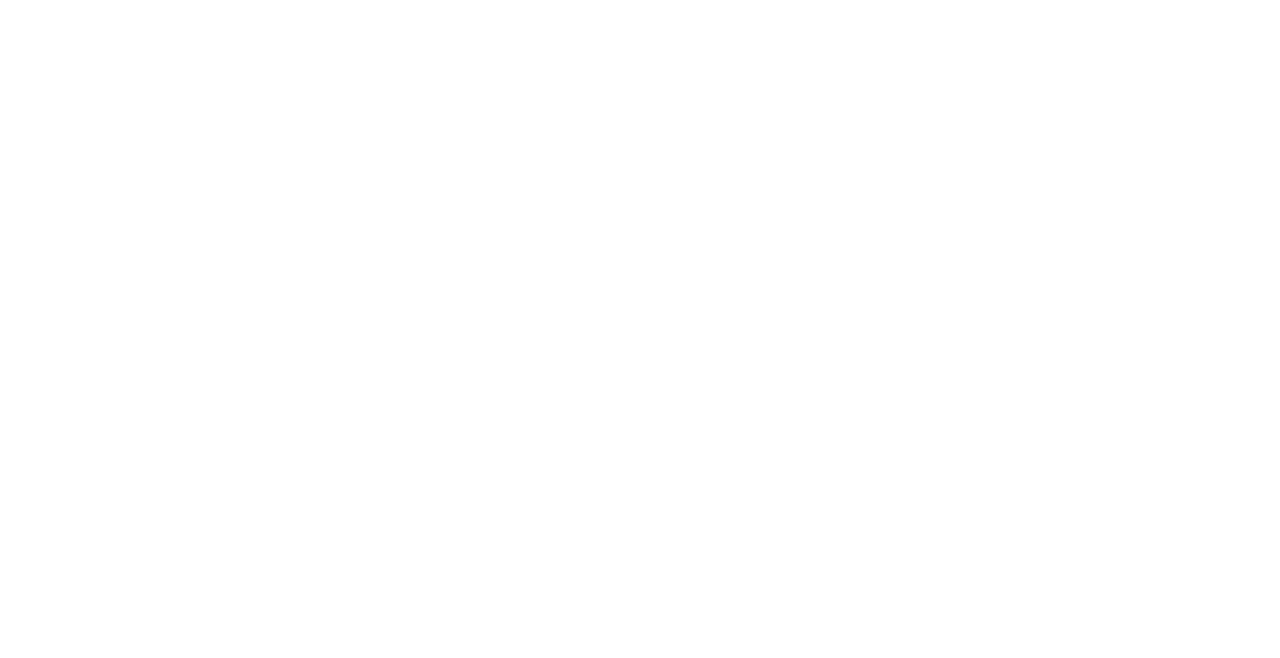
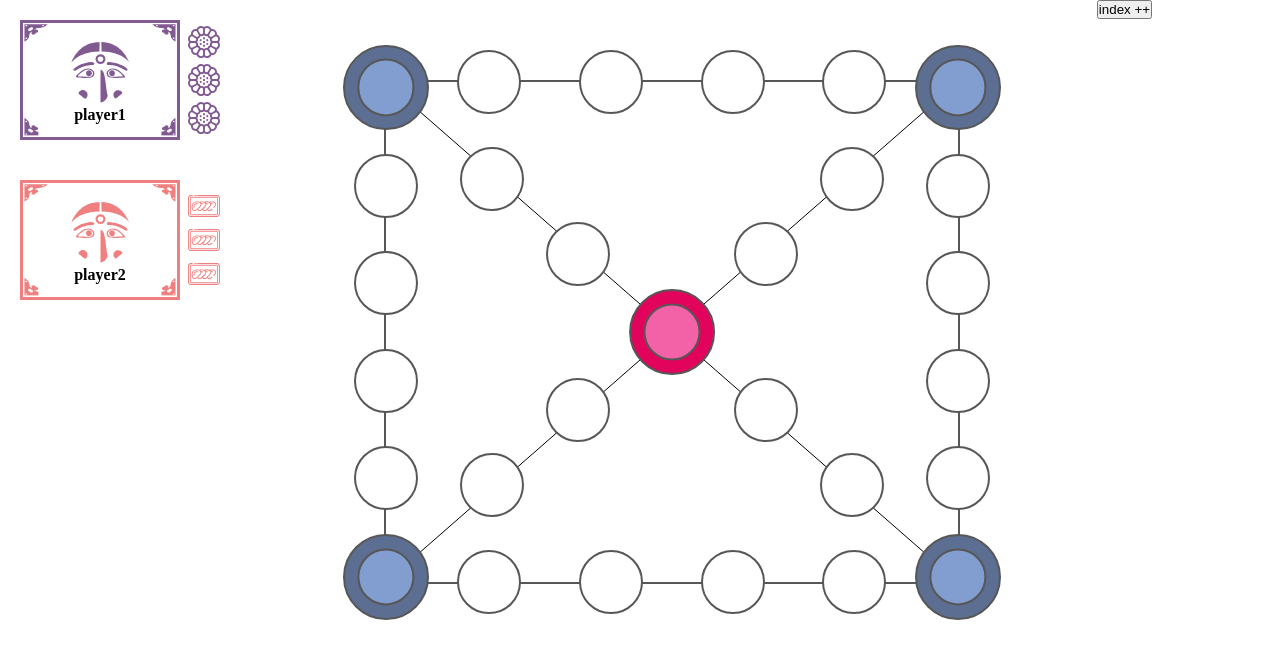
Before and after one commit to YutjjakNori/main, a Next.js app in the folder front-yut/: page /game in a window 1280 px wide. Shown: the top 658 px of the page. Built offline with nearby package versions, Linux system fonts and the light colour scheme.

Commit message:
Feat : 윷 말 리스트 atom 적용

```diff
--- a/front-yut/pages/game/index.tsx
+++ b/front-yut/pages/game/index.tsx
@@ -1,7 +1,135 @@
 //게임 화면
 
+import PlayerCompo, {
+  PlayerCompoProps,
+} from "@/present/component/PlayerCompo/PlayerCompo";
+import YutBoardCompo from "@/present/component/YutBoardCompo/YutBoardCompo";
+import { YutPieceCompoProps } from "@/present/component/YutPieceCompo/YutPieceCompo";
+import { colors } from "@/styles/theme";
+import { YutPieceType } from "@/types/game/YutPieceTypes";
+import { useEffect, useState } from "react";
+import { YutPieceListState } from "@/store/GameStore";
+import { useRecoilState } from "recoil";
+
+//사용자의 초기 말 3개 생성
+const createUserPieceList = (
+  userId: string,
+  pieceType: YutPieceType,
+): Array<YutPieceCompoProps> => {
+  const list: Array<YutPieceCompoProps> = [];
+  for (let i = 1; i <= 3; i++) {
+    list.push({
+      userId: userId,
+      pieceId: i,
+      pieceType: pieceType,
+      state: "NotStarted",
+      appendedCount: 1,
+      position: -1,
+    });
+  }
+  return list;
+};
+
+//플레이어 전체의 말 리스트 생성
+const createAllPieceList = (userList: Array<PlayerCompoProps>) => {
+  let pieceTmp: Array<YutPieceCompoProps> = [];
+
+  userList.forEach((user, index) => {
+    let type: YutPieceType = "flowerRice";
+
+    if (index == 1) type = "songpyeon";
+    else if (index === 2) type = "ssukRice";
+    else type = "yakgwa";
+
+    const pieces = createUserPieceList(user.userId, type);
+    pieceTmp = pieceTmp.concat(pieces);
+  });
+
+  return pieceTmp;
+};
+
+interface UserInfoType {
+  userId: string;
+  playerName: string;
+  profileImage: string;
+}
+
 const Game = () => {
-  return <></>;
+  const [userList, setUserList] = useState<Array<PlayerCompoProps>>([]);
+  const [pieceList, setPieceList] = useRecoilState(YutPieceListState);
+  const [index, setIndex] = useState(0);
+
+  useEffect(() => {
+    //TODO : 서버에서 사용자 정보를 받아오는걸로 변경
+    const list: Array<UserInfoType> = [
+      {
+        playerName: "player1",
+        profileImage: "",
+        userId: "1",
+      },
+      {
+        playerName: "player2",
+        profileImage: "",
+        userId: "2",
+      },
+    ];
+
+    const playerList: Array<PlayerCompoProps> = list.map((user, index) => {
+      return {
+        ...user,
+        color: colors.gamePlayer[index],
+      };
+    });
+
+    setUserList([...playerList]);
+    const pieceInitialList = createAllPieceList(list);
+    setPieceList(pieceInitialList);
+  }, []);
+
+  const testMove = () => {
+    setIndex((current) => current + 1);
+    const list: Array<YutPieceCompoProps> = pieceList.map((piece, count) => {
+      const tmp = { ...piece };
+      if (count === 0) {
+        tmp.position = index;
+      }
+      return tmp;
+    });
+    setPieceList(list);
+  };
+
+  return (
+    <div>
+      <div
+        style={{
+          position: "absolute",
+          display: "flex",
+          flexDirection: "column",
+          gap: "5vh",
+          top: "20px",
+          left: "20px",
+        }}
+      >
+        {userList.map((user) => (
+          <PlayerCompo key={user.playerName} {...user} />
+        ))}
+      </div>
+
+      <div
+        style={{
+          position: "absolute",
+          paddingTop: "10vh",
+          paddingLeft: "30vw",
+          zIndex: -1,
+        }}
+      >
+        <YutBoardCompo />
+      </div>
+      <div style={{ position: "absolute", right: "10%" }}>
+        <button onClick={testMove}>index ++</button>
+      </div>
+    </div>
+  );
 };
 
 export default Game;
--- a/front-yut/present/common/GameProfile/GameProfile.tsx
+++ b/front-yut/present/common/GameProfile/GameProfile.tsx
@@ -79,3 +79,4 @@ const GameProfile = ({
 };
 
 export default GameProfile;
+export type { GameProfileProps };
--- /dev/null
+++ b/front-yut/present/component/PlayerCompo/PlayerCompo.style.tsx
@@ -0,0 +1,18 @@
+import styled from "styled-components";
+
+const Container = styled.div`
+  display: flex;
+  flex-direction: row;
+  gap: 0.5rem;
+`;
+
+const PieceWrapper = styled.div`
+  position: relative;
+  display: flex;
+  flex-direction: column;
+  justify-content: center;
+  align-items: center;
+  gap: 2%;
+`;
+
+export { Container, PieceWrapper };
--- /dev/null
+++ b/front-yut/present/component/PlayerCompo/PlayerCompo.tsx
@@ -0,0 +1,57 @@
+import GameProfile from "@/present/common/GameProfile/GameProfile";
+import { YutPieceListState } from "@/store/GameStore";
+import { StaticImageData } from "next/image";
+import YutPieceCompo, {
+  YutPieceCompoProps,
+} from "../YutPieceCompo/YutPieceCompo";
+import * as style from "./PlayerCompo.style";
+import { useRecoilValue } from "recoil";
+import { useState, useEffect } from "react";
+
+interface PlayerCompoProps {
+  profileImage?: string | StaticImageData;
+  playerName: string;
+  color?: string;
+  timerSeconds?: number;
+  userId: string;
+}
+
+const PlayerCompo = ({
+  userId,
+  profileImage,
+  playerName,
+  color,
+  timerSeconds,
+}: PlayerCompoProps) => {
+  const pieceList = useRecoilValue(YutPieceListState);
+  const [notStartedPieceList, setNotStartedPieceList] = useState<
+    Array<YutPieceCompoProps>
+  >([]);
+
+  useEffect(() => {
+    const list = pieceList.filter(
+      (piece) => piece.userId === userId && piece.state === "NotStarted",
+    );
+    setNotStartedPieceList(list);
+  }, [pieceList]);
+  return (
+    <>
+      <style.Container>
+        <GameProfile
+          playerName={playerName}
+          profileImage={profileImage}
+          color={color}
+          timerSeconds={timerSeconds}
+        />
+        <style.PieceWrapper>
+          {notStartedPieceList?.map((piece, index) => {
+            return <YutPieceCompo key={index} {...piece} />;
+          })}
+        </style.PieceWrapper>
+      </style.Container>
+    </>
+  );
+};
+
+export type { PlayerCompoProps };
+export default PlayerCompo;
--- a/front-yut/present/component/YutBoardCompo/YutBoardCompo.tsx
+++ b/front-yut/present/component/YutBoardCompo/YutBoardCompo.tsx
@@ -1,49 +1,117 @@
+import { useEffect, useState } from "react";
+import { YutPieceCompoProps } from "../YutPieceCompo/YutPieceCompo";
 import CornerPoint from "./CornerPoint";
+import MiniPoint from "./MiniPoint";
 import * as style from "./YutBoardCompo.style";
+import { useRecoilState } from "recoil";
+import { YutPieceListState } from "@/store/GameStore";
+
+const PieceFilter = (index: number, pieceList: Array<YutPieceCompoProps>) => {
+  return pieceList.filter((piece) => piece.position === index);
+};
 
 const YutBoardCompo = () => {
+  const [pieceList] = useRecoilState(YutPieceListState);
+
   return (
     <>
       <style.Container>
-        <CornerPoint type={"blue"} point="leftTop" />
-        <CornerPoint type={"blue"} point="leftBottom" />
-        <CornerPoint type={"blue"} point="rightTop" />
-        <CornerPoint type={"blue"} point="rightBottom" />
-        <CornerPoint type={"pink"} point="center" />
+        <CornerPoint
+          id={"point-10"}
+          type={"blue"}
+          point="leftTop"
+          pieceList={PieceFilter(10, pieceList)}
+        />
+        <CornerPoint
+          id={"point-15"}
+          type={"blue"}
+          point="leftBottom"
+          pieceList={PieceFilter(15, pieceList)}
+        />
+        <CornerPoint
+          id={"point-5"}
+          type={"blue"}
+          point="rightTop"
+          pieceList={PieceFilter(5, pieceList)}
+        />
+        <CornerPoint
+          id={"point-0"}
+          type={"blue"}
+          point="rightBottom"
+          pieceList={PieceFilter(0, pieceList)}
+        />
+        <CornerPoint
+          id={"point-22 point-27"}
+          type={"pink"}
+          point="center"
+          pieceList={PieceFilter(22, pieceList) || PieceFilter(27, pieceList)}
+        />
         <style.MiniList className="miniTop">
-          <style.MiniPoint />
-          <style.MiniPoint />
-          <style.MiniPoint />
-          <style.MiniPoint />
+          <MiniPoint id="point-9" pieceList={PieceFilter(9, pieceList)} />
+          <MiniPoint id="point-8" pieceList={PieceFilter(8, pieceList)} />
+          <MiniPoint id="point-7" pieceList={PieceFilter(7, pieceList)} />
+          <MiniPoint id="point-6" pieceList={PieceFilter(6, pieceList)} />
         </style.MiniList>
         <style.MiniList className="miniLeft">
-          <style.MiniPoint />
-          <style.MiniPoint />
-          <style.MiniPoint />
-          <style.MiniPoint />
+          <MiniPoint id="point-11" pieceList={PieceFilter(11, pieceList)} />
+          <MiniPoint id="point-12" pieceList={PieceFilter(12, pieceList)} />
+          <MiniPoint id="point-13" pieceList={PieceFilter(13, pieceList)} />
+          <MiniPoint id="point-14" pieceList={PieceFilter(14, pieceList)} />
         </style.MiniList>
         <style.MiniList className="miniBottom">
-          <style.MiniPoint />
-          <style.MiniPoint />
-          <style.MiniPoint />
-          <style.MiniPoint />
+          <MiniPoint id="point-16" pieceList={PieceFilter(16, pieceList)} />
+          <MiniPoint id="point-17" pieceList={PieceFilter(17, pieceList)} />
+          <MiniPoint id="point-18" pieceList={PieceFilter(18, pieceList)} />
+          <MiniPoint id="point-19" pieceList={PieceFilter(19, pieceList)} />
         </style.MiniList>
         <style.MiniList className="miniRight">
-          <style.MiniPoint />
-          <style.MiniPoint />
-          <style.MiniPoint />
-          <style.MiniPoint />
+          <MiniPoint id="point-4" pieceList={PieceFilter(4, pieceList)} />
+          <MiniPoint id="point-3" pieceList={PieceFilter(3, pieceList)} />
+          <MiniPoint id="point-2" pieceList={PieceFilter(2, pieceList)} />
+          <MiniPoint id="point-1" pieceList={PieceFilter(1, pieceList)} />
         </style.MiniList>
         {/* leftTop -> rightBottom */}
-        <style.MiniLeftCross1 />
-        <style.MiniLeftCross2 />
-        <style.MiniLeftCross3 />
-        <style.MiniLeftCross4 />
+        <MiniPoint
+          id="point-25"
+          classStr="leftCross1"
+          pieceList={PieceFilter(25, pieceList)}
+        />
+        <MiniPoint
+          id="point-26"
+          classStr="leftCross2"
+          pieceList={PieceFilter(26, pieceList)}
+        />
+        <MiniPoint
+          id="point-28"
+          classStr="leftCross3"
+          pieceList={PieceFilter(28, pieceList)}
+        />
+        <MiniPoint
+          id="point-29"
+          classStr="leftCross4"
+          pieceList={PieceFilter(29, pieceList)}
+        />
         {/* rightTop -> leftBottom */}
-        <style.MiniRightCross1 />
-        <style.MiniRightCross2 />
-        <style.MiniRightCross3 />
-        <style.MiniRightCross4 />
+        <MiniPoint
+          id="point-20"
+          classStr="rightCross1"
+          pieceList={PieceFilter(20, pieceList)}
+        />
+        <MiniPoint
+          id="point-21"
+          classStr="rightCross2"
+          pieceList={PieceFilter(21, pieceList)}
+        />
+        <MiniPoint
+          id="point-22"
+          classStr="rightCross3"
+          pieceList={PieceFilter(22, pieceList)}
+        />
+        <MiniPoint
+          id="point-23"
+          classStr="rightCross4"
+          pieceList={PieceFilter(23, pieceList)}
+        />
       </style.Container>
     </>
   );
--- /dev/null
+++ b/front-yut/types/game/YutGameTypes.ts
@@ -0,0 +1,3 @@
+type PieceStateType = "NotStarted" | "InBoard" | "Done";
+
+export type { PieceStateType };
```
